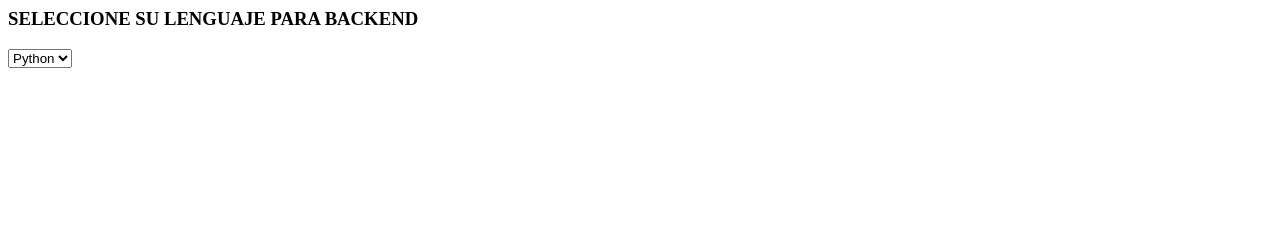
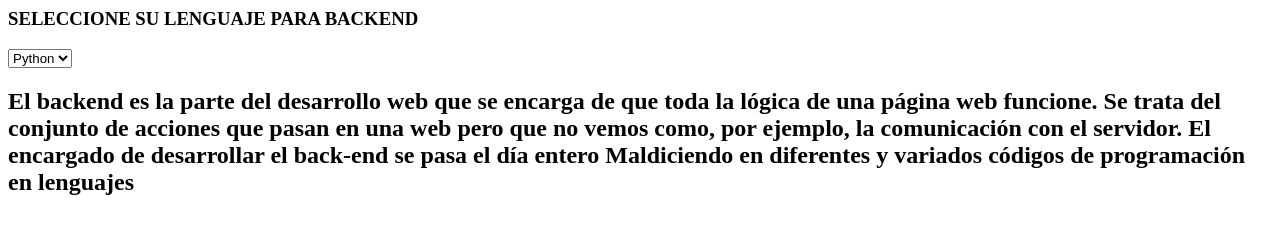
Before and after one commit to arleyvelascoo/programacionweb, a plain HTML site: page Backend.html in a window 1280 px wide. Drawn offline with Linux system fonts and the light colour scheme.

Commit message:
adadadad

```diff
--- a/Backend.html
+++ b/Backend.html
@@ -12,7 +12,20 @@
             <option value="2">Ruby</option>
             <option value="3">C#</option>
             <option value="4">Java</option>
+
+
         </select>
+
+        <h2>
+                El backend es la parte del desarrollo web que se
+                encarga de que toda la lógica de una página web
+                funcione. Se trata del conjunto de acciones que
+                pasan en una web pero que no vemos como, por
+                ejemplo, la comunicación con el servidor.
+                El encargado de desarrollar el back-end se pasa
+                el día entero Maldiciendo en diferentes y
+                variados códigos de programación en lenguajes
+            </h2>
     </body>
 
 </html>
```
